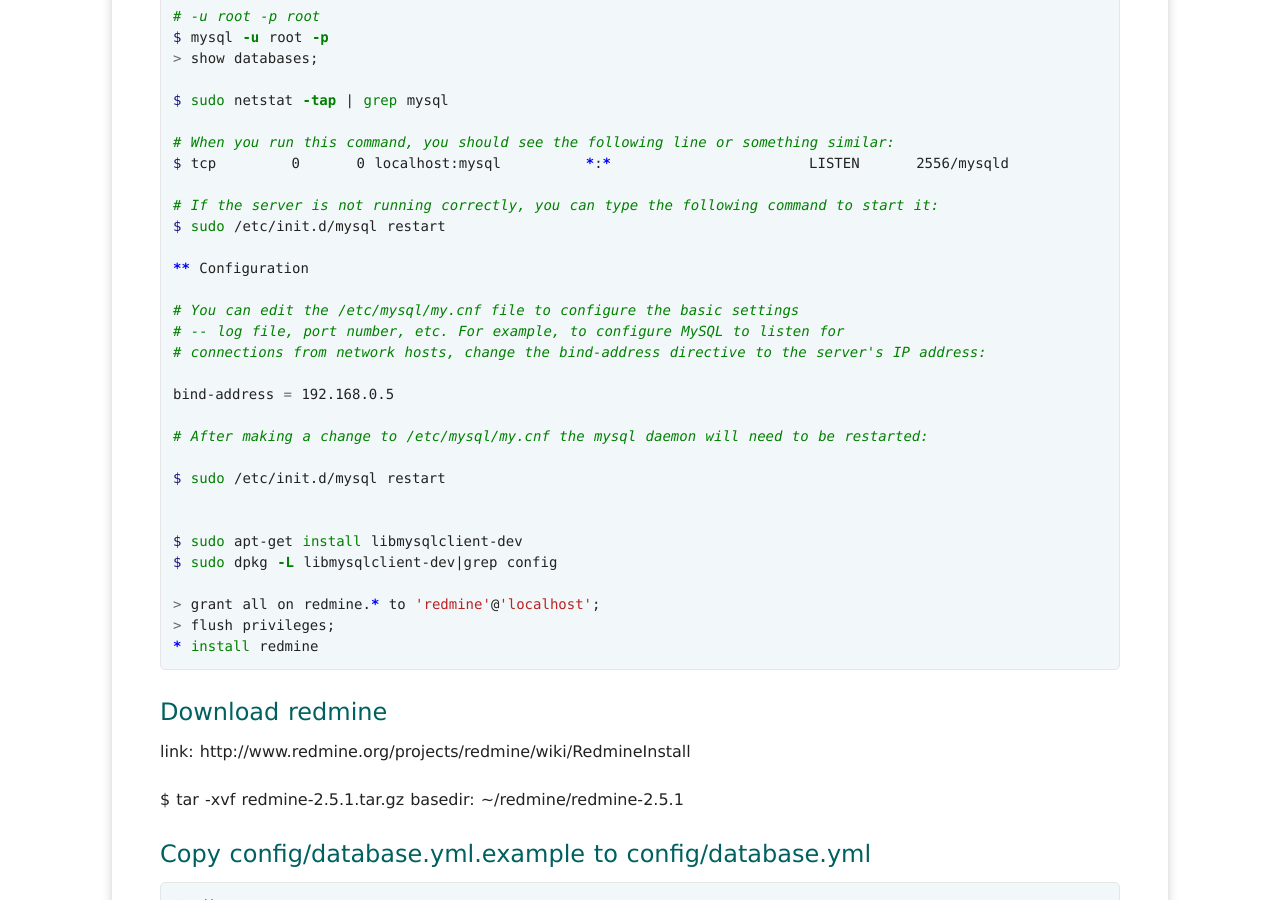
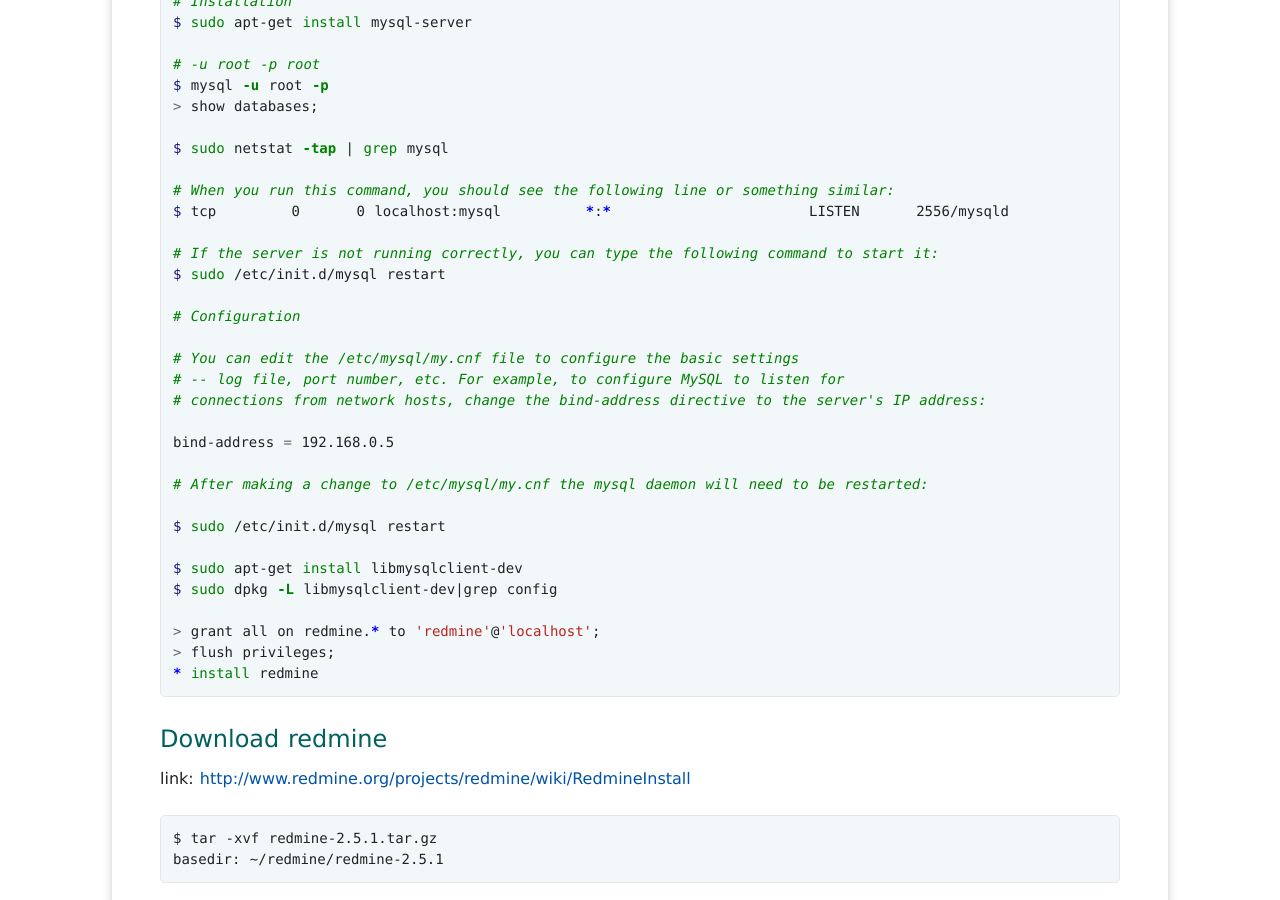
Before and after one commit to yujialive/yujialive.github.io, a Jekyll site: the page built from _posts/2014/2014-06-24-redmine-install.md, in a window 1280 px wide and 900 px high, scrolled down 1418 px. Built offline with Jekyll 4.4.1, drawn with Linux system fonts in a browser that asks for light colours; Markdown is read by kramdown in place of the engine named in the settings; comment, search, counter and statistics services are not loaded; some of the changed text lies outside the part shown.

Commit message:
daily updates

```diff
--- a/_posts/2014/2014-06-24-redmine-install.md
+++ b/_posts/2014/2014-06-24-redmine-install.md
@@ -16,6 +16,7 @@
 ## install ruby on rails
 
 如何快速正确的安装 Ruby, Rails 运行环境
+
 link: <https://ruby-china.org/wiki/install_ruby_guide>
 
 以下代码区域，带有 $ 打头的表示需要在控制台（终端）下面执行（不包括 $ 符号）
@@ -73,7 +74,7 @@
 # If the server is not running correctly, you can type the following command to start it:
 $ sudo /etc/init.d/mysql restart
 
-** Configuration
+# Configuration
 
 # You can edit the /etc/mysql/my.cnf file to configure the basic settings
 # -- log file, port number, etc. For example, to configure MySQL to listen for
@@ -85,7 +86,6 @@
 
 $ sudo /etc/init.d/mysql restart
 
-
 $ sudo apt-get install libmysqlclient-dev
 $ sudo dpkg -L libmysqlclient-dev|grep config
 
@@ -96,10 +96,11 @@
 {% endhighlight %}
 
 ## Download redmine
-link: http://www.redmine.org/projects/redmine/wiki/RedmineInstall
 
-$ tar -xvf redmine-2.5.1.tar.gz
-basedir: ~/redmine/redmine-2.5.1
+link: <http://www.redmine.org/projects/redmine/wiki/RedmineInstall>
+
+	$ tar -xvf redmine-2.5.1.tar.gz
+	basedir: ~/redmine/redmine-2.5.1
 
 ## Copy config/database.yml.example to config/database.yml
 
```
